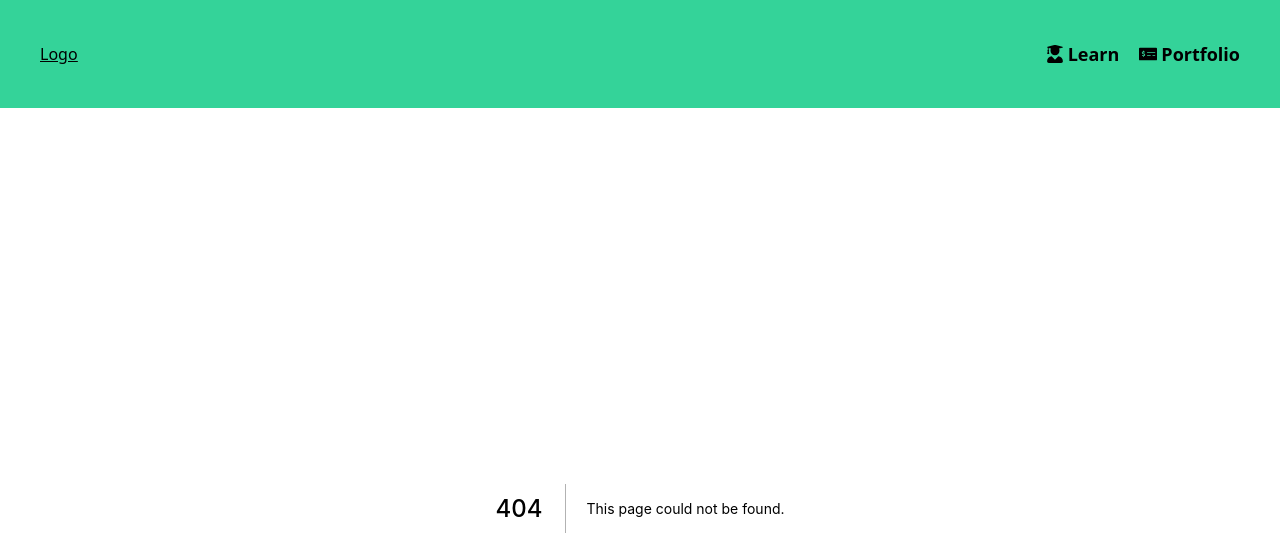
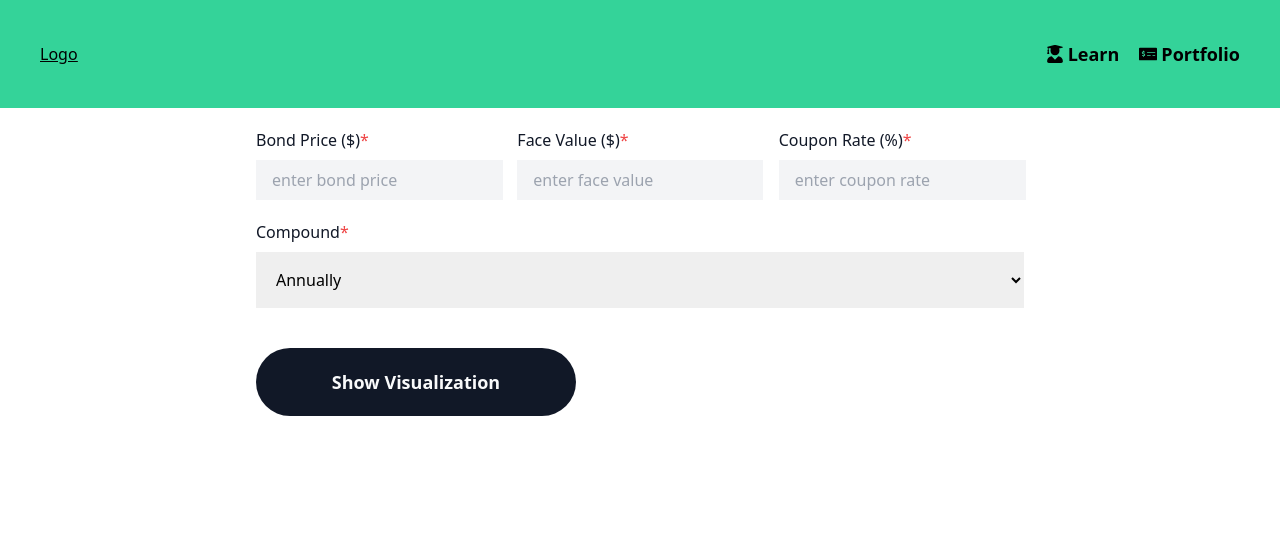
Before and after one commit to ckasidis/fin-ed-nextjs-frontend, a Next.js app: page /learn/bond in a window 1280 px wide. Before the commit this address had no page. Shown: the top 556 px of the page. Built offline with nearby package versions, Linux system fonts and the light colour scheme.

Commit message:
create BondPage and add FormBond component

```diff
--- /dev/null
+++ b/components/FormBond.tsx
@@ -0,0 +1,126 @@
+import { SyntheticEvent, useState } from 'react';
+import { motion } from 'framer-motion';
+import { NextPage } from 'next';
+
+const FormBond: NextPage = () => {
+	const [bondPrice, setBondPrice] = useState('');
+	const [faceValue, setFaceValue] = useState('');
+	const [coupon, setCoupon] = useState('');
+	const [compound, setCompound] = useState('annually');
+	const [showInvalid, setShowInvalid] = useState(false);
+
+	const handleValidation = () => {
+		let isValid = true;
+		if (bondPrice.length <= 0) {
+			isValid = false;
+		}
+		return isValid;
+	};
+
+	const handleSubmit = async (e: SyntheticEvent) => {
+		e.preventDefault();
+
+		let isValidForm = handleValidation();
+
+		if (!isValidForm) {
+			setShowInvalid(true);
+			return;
+		}
+
+		setShowInvalid(false);
+
+		const floatBondPrice = parseFloat(bondPrice);
+		const floatFaceValue = parseFloat(faceValue);
+		const floatCoupon = parseFloat(coupon);
+
+		console.log(floatBondPrice);
+		console.log(floatFaceValue);
+		console.log(floatCoupon);
+		console.log(compound);
+		// Data Visualization
+	};
+
+	return (
+		<form className="grid w-3/4 max-w-3xl mx-auto" onSubmit={handleSubmit}>
+			<div className="grid grid-cols-1 lg:grid-cols-3 gap-4">
+				<div className="grid">
+					<label htmlFor="bondPrice" className="text-gray-900 mt-5 mb-2">
+						Bond Price {'($)'}
+						<span className="text-red-500">*</span>
+					</label>
+					<input
+						className="bg-gray-100 py-2 pl-4 focus:outline-none focus:rounded-lg focus:ring-2 focus:ring-gray-300"
+						type="number"
+						name="bondPrice"
+						value={bondPrice}
+						placeholder="enter bond price"
+						onChange={(e) => {
+							setBondPrice(e.target.value);
+						}}
+					/>
+				</div>
+				<div className="grid">
+					<label htmlFor="faceValue" className="text-gray-900 mt-5 mb-2">
+						Face Value {'($)'}
+						<span className="text-red-500">*</span>
+					</label>
+					<input
+						className="bg-gray-100 w-full py-2 pl-4 focus:outline-none focus:rounded-lg focus:ring-2 focus:ring-gray-300"
+						type="number"
+						name="faceValue"
+						value={faceValue}
+						placeholder="enter face value"
+						onChange={(e) => {
+							setFaceValue(e.target.value);
+						}}
+					/>
+				</div>
+				<div className="grid">
+					<label htmlFor="coupon" className="text-gray-900 mt-5 mb-2">
+						Coupon Rate {'(%)'}
+						<span className="text-red-500">*</span>
+					</label>
+					<input
+						className="bg-gray-100 py-2 pl-4 focus:outline-none focus:rounded-lg focus:ring-2 focus:ring-gray-300"
+						type="number"
+						name="coupon"
+						value={coupon}
+						placeholder="enter coupon rate"
+						onChange={(e) => {
+							setCoupon(e.target.value);
+						}}
+					/>
+				</div>
+			</div>
+			<label htmlFor="compound" className="text-gray-900 mt-5 mb-2">
+				Compound<span className="text-red-500">*</span>
+			</label>
+			<select
+				className="p-4"
+				value={compound}
+				onChange={(e) => {
+					setCompound(e.target.value);
+				}}
+			>
+				<option value="annually">Annually</option>
+				<option value="semiannually">Semi-annually</option>
+				<option value="quarterly">Quarterly</option>
+				<option value="monthly">Monthly</option>
+			</select>
+			{showInvalid && (
+				<p className="pt-5 text-red-500 text-lg font-bold">
+					Please fill all fields before sending
+				</p>
+			)}
+			<motion.button
+				type="submit"
+				className="hover:bg-emerald-400 bg-gray-900 w-60 sm:w-80 px-10 py-5 mt-10 rounded-full text-gray-50 text-lg text-center font-bold"
+				whileHover={{ scale: 1.1 }}
+			>
+				Show Visualization
+			</motion.button>
+		</form>
+	);
+};
+
+export default FormBond;
--- /dev/null
+++ b/pages/learn/bond.tsx
@@ -0,0 +1,12 @@
+import { NextPage } from 'next';
+import FormBond from '../../components/FormBond';
+
+const BondPage: NextPage = () => {
+	return (
+		<div>
+			<FormBond />
+		</div>
+	);
+};
+
+export default BondPage;
```
